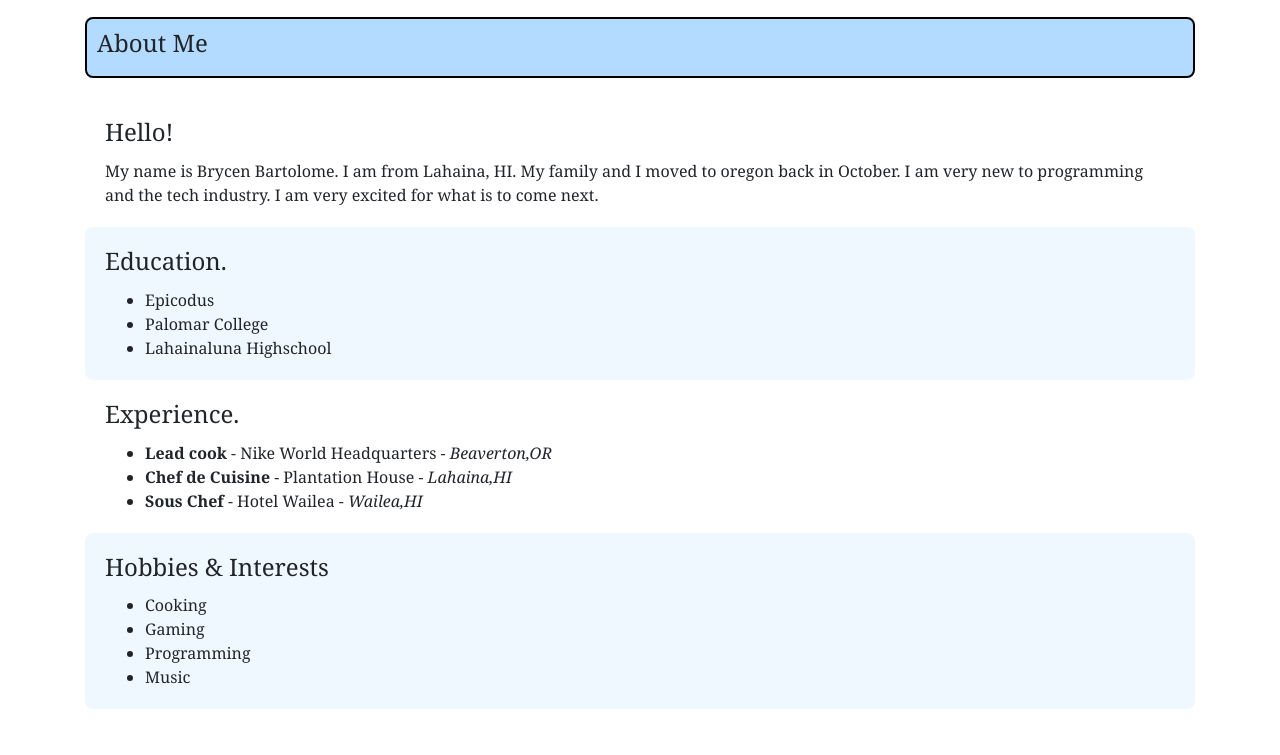
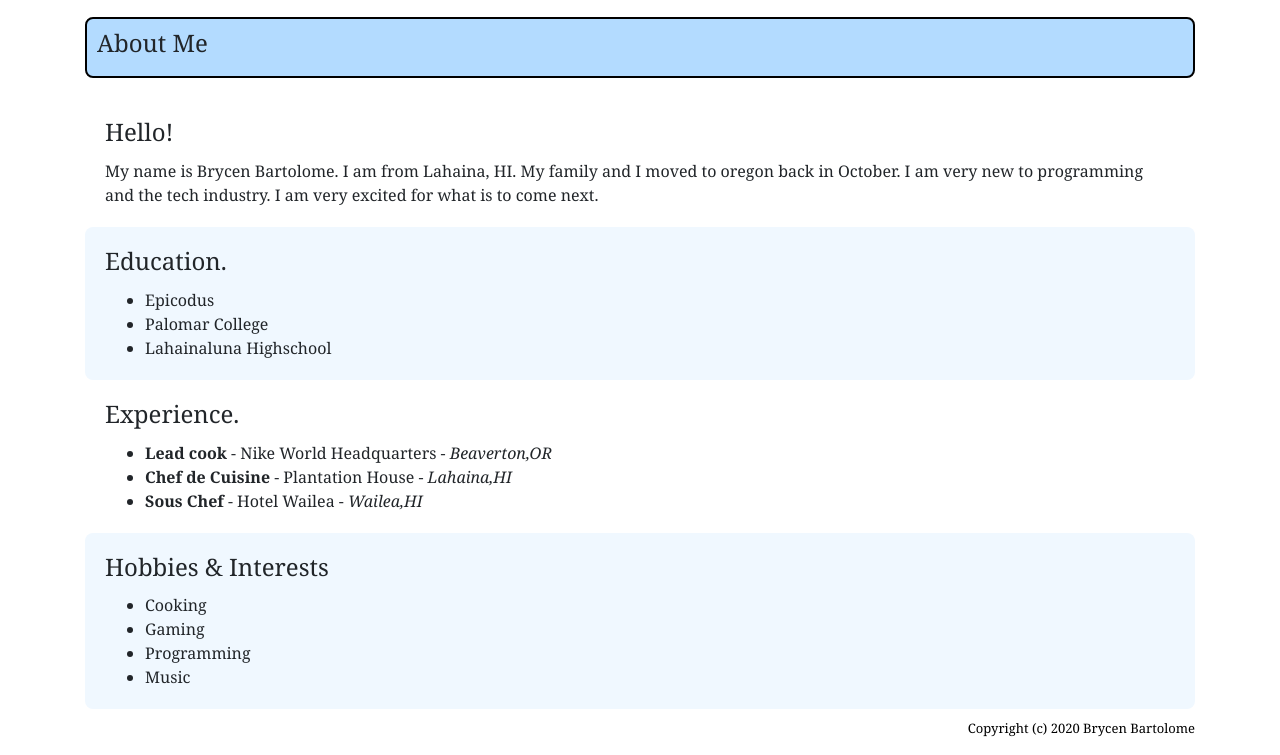
Before and after one commit to BrycenGit/portfolio-landing-page, a plain HTML site: page index.html in a window 1280 px wide. Shown: the part 782-1537 px from the top of the page. Drawn offline with Linux system fonts and the light colour scheme.

Commit message:
add (c) footer

```diff
--- a/css/styles.css
+++ b/css/styles.css
@@ -1,6 +1,6 @@
 body {
   margin-top: 30px;
-  margin-bottom: 30px;
+  margin-bottom: 0px;
   font-family: Cambria, Cochin, Georgia, Times, 'Times New Roman', serif;
 
 }
@@ -49,3 +49,12 @@ body {
 .card {
   border: white;
 }
+
+.footer {
+  position: bottom;
+  margin-top: 10px;
+  width: 100%;
+  color: black;
+  text-align: right;
+  font-size: small;
+}
--- a/index.html
+++ b/index.html
@@ -105,6 +105,12 @@
         </div>
       </div>
 
+      <div class="footer">
+        <p>Copyright (c) 2020 Brycen Bartolome</p>
+      </div>
+
     </div>
+
+
   </body>
 </html>
```
Also changed, not shown: 1 other file.
